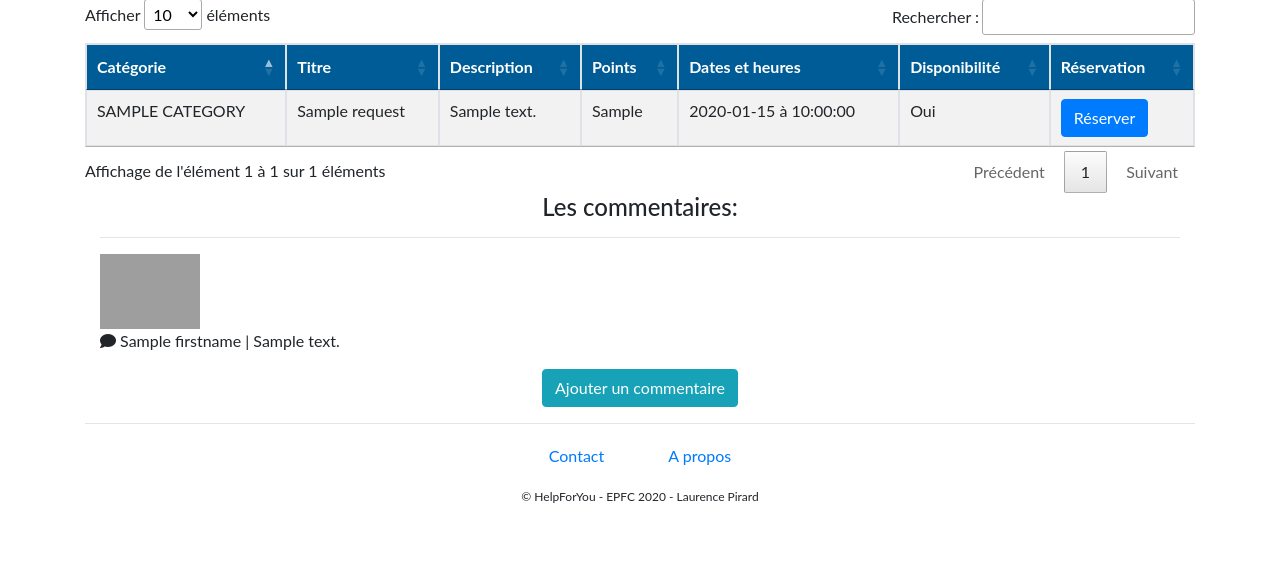
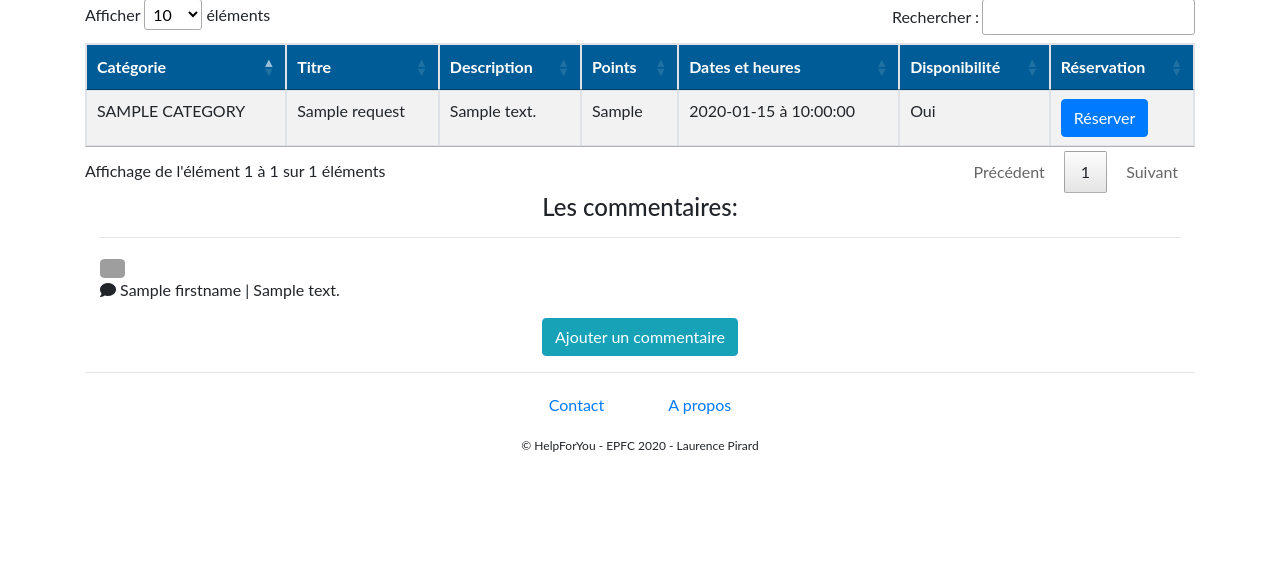
Before and after one commit to Laurence2712/HelpForYouTFE, a Symfony app: template templates/user/showRequester.html.twig in a window 1280 px wide. Shown: the part 522-1091 px from the top of the page. After the commit the page ends 974 px from the top, so only its background shows below. Run offline with Twig, Linux system fonts and the light colour scheme; the template is opened without the code that fills it: most values are stand-ins (such as "Sample title", 1, 10 or a date in 2020); some libraries are stand-ins or nearby versions; grey boxes are pictures that could not be loaded.

Commit message:
update template

```diff
--- a/templates/request/index.html.twig
+++ b/templates/request/index.html.twig
@@ -32,6 +32,7 @@
                   </div>
               </div>
                   {{ form_end(form) }}
+                  </div>
           </div>
       </div>
 
@@ -62,7 +63,7 @@
                   </div>
               </div>
 
-            <button class="btn btn-lg btn-primary btnService" type="submit"  style="display:block; margin:auto; margin-bottom:20px; font-size:15px;"><a href="{{ path('user_show_requester', {'id': request.requester.id}) }}" style="color: #fff; text-decoration:none;">Voir le profil de {{ request.requester.lastname }} {{ request.requester.firstname }}</a></button>
+            <button class="btn btn-lg btn-info btnService" type="submit"  style="display:block; margin:auto; margin-bottom:20px; font-size:15px;"><a href="{{ path('user_show_requester', {'id': request.requester.id}) }}" style="color: #fff; text-decoration:none;">Voir le profil de {{ request.requester.lastname }} {{ request.requester.firstname }}</a></button>
 
             {% if app.user %}
                 <button class="btn btn-lg btn-primary btnService" style="display:block; margin:auto; margin-bottom:20px; font-size:15px;"><a href="{{ path('request_help', {'id': app.user.id}) }}" style="color: #fff; text-decoration:none;">Je veux aider cette personne</a></button>
--- a/templates/user/showRequester.html.twig
+++ b/templates/user/showRequester.html.twig
@@ -27,8 +27,15 @@
     display: block;
     margin-top: 15px;
 }
-.imgUser{
-border-radius:50%;
+.imgUser img{
+ border-radius:20%;
+}
+
+.comments {
+    display: flex;
+    flex-direction: column;
+    float: left;
+
 }
 
 }
@@ -108,10 +115,14 @@ border-radius:50%;
     <h4 style="text-align:center;">Les commentaires:</h4>
     <hr>
      {% for comment in comments %}
+     <div class="row">
+     <div class="col-6 comments">
      <div class="imgUser">
-     <img src="{{ asset('uploads/' ~ comment.commentator.imageName) }}" alt="" width="100">
+     <img src="{{ asset('uploads/' ~ comment.commentator.imageName) }}" alt="" width="25">
      </div>
     <p><i class="fa fa-comment"></i> {{ comment.commentator.firstname }} | {{ comment.text }} </p>
+    </div>
+    </div>
     {% endfor %}
 </div>
 
```
Also changed, not shown: templates/category/show.html.twig (+4 -4 lines), templates/user/show.html.twig (+9 -5 lines).
